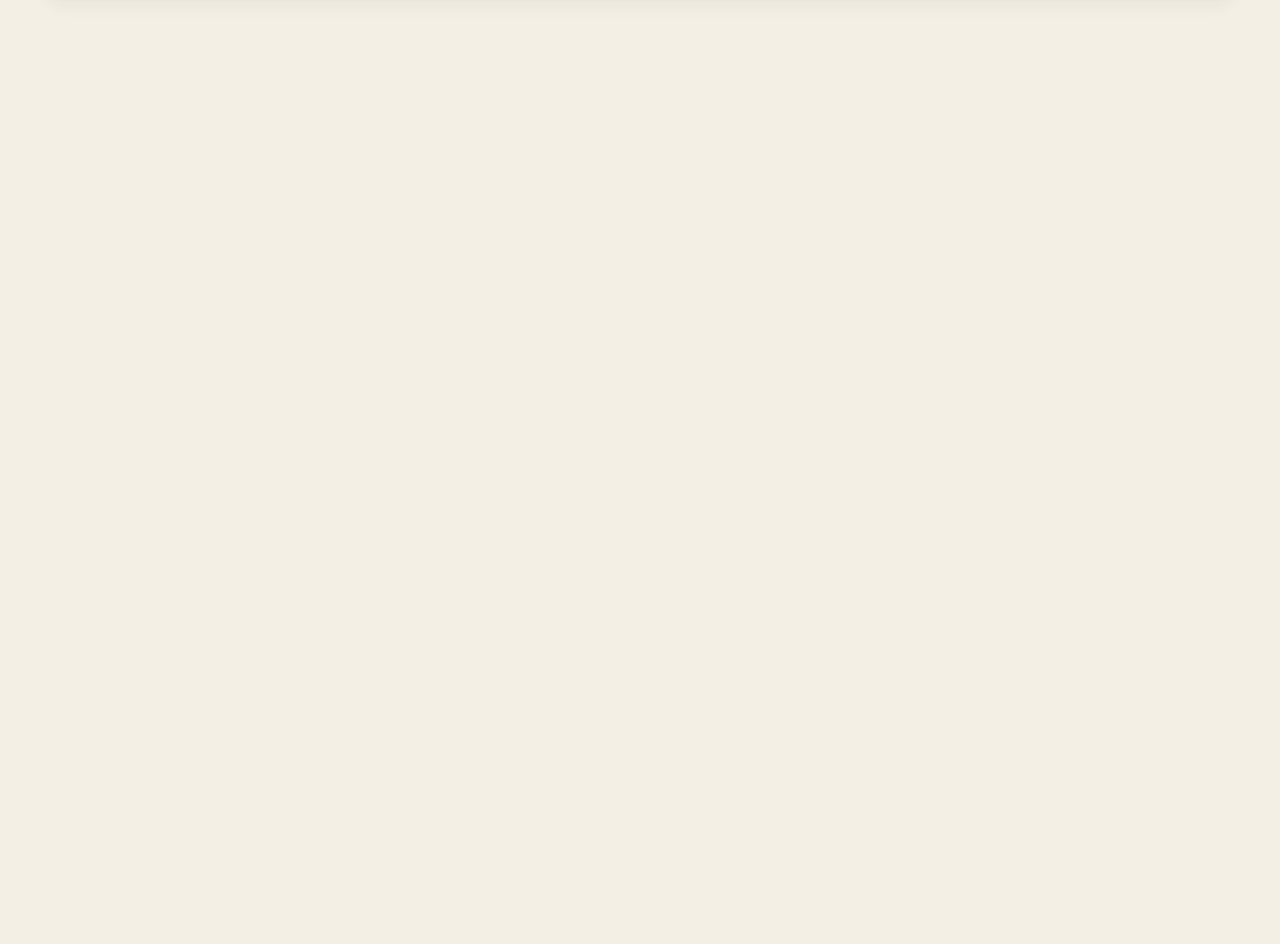
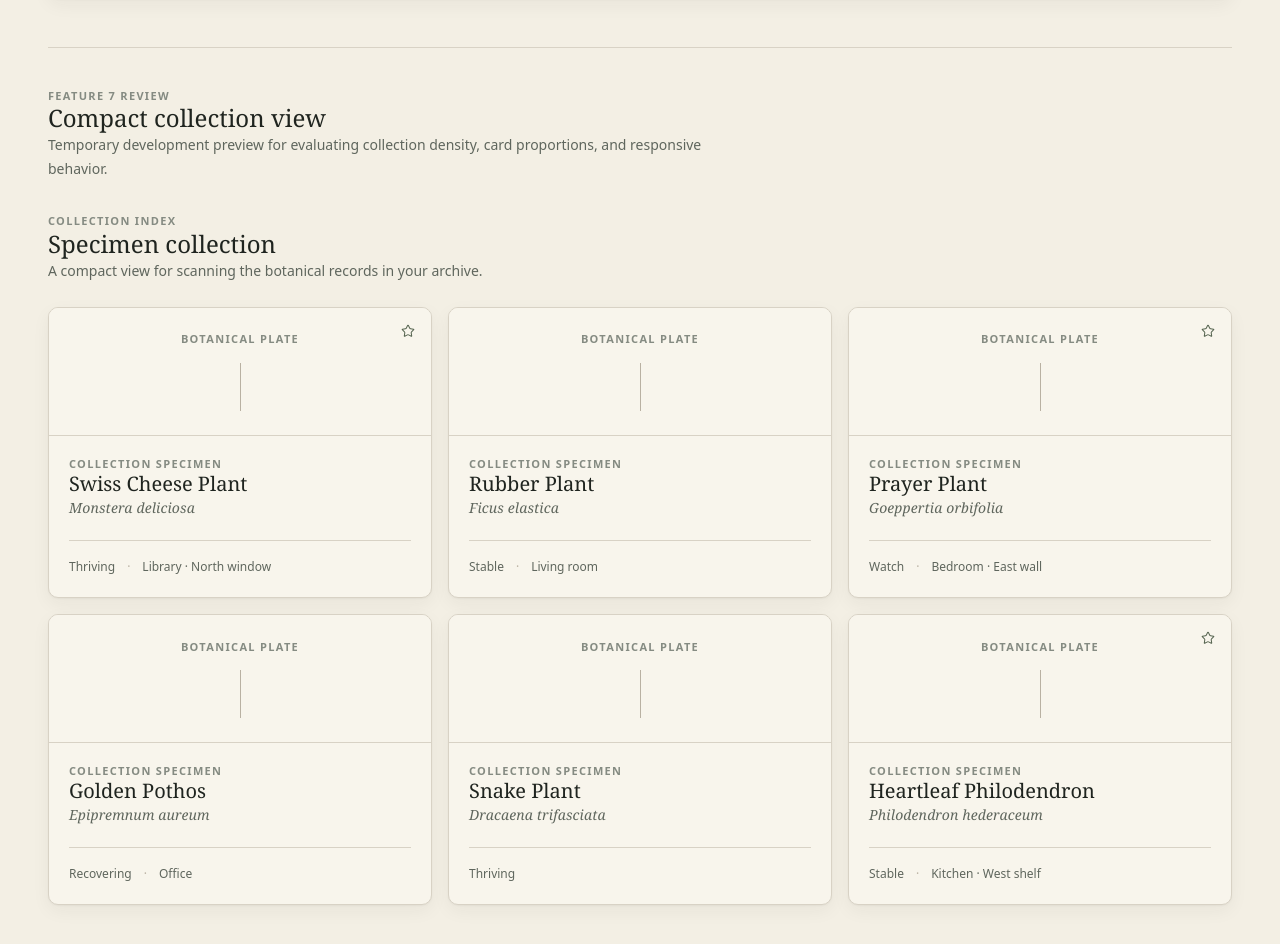
Before and after one commit to nmheinrich/verdarium, a React (Vite) app: page / in a window 1280 px wide. Shown: the part 464-1408 px from the top of the page. Before the commit the page ends 800 px from the top, so only its background shows below. Built offline with nearby package versions, Linux system fonts and the light colour scheme.

Commit message:
feat: add compact collection view

```diff
--- a/src/App.tsx
+++ b/src/App.tsx
@@ -1,5 +1,61 @@
+//  import { Plus } from "lucide-react";
+//  import { Dashboard } from "@/components/dashboard";
+//  import {
+//    AppNav,
+//    AppShell,
+//    PageHeader,
+//  } from "@/components/layout";
+//  import { Button } from "@/components/ui";
+//  import { loadCollection } from "@/storage";
+//  const navigationItems = [
+//    { label: "Collection", value: "collection" },
+//    { label: "Reminders", value: "reminders" },
+//    { label: "Settings", value: "settings" },
+//  ];
+//  export default function App() {
+//    const collectionResult = loadCollection();
+//    const specimens = collectionResult.success
+//      ? collectionResult.data
+//      : [];
+//    const loadError = collectionResult.success
+//      ? null
+//      : collectionResult.error;
+//    return (
+//      <AppShell
+//        navigation={
+//          <AppNav
+//            items={navigationItems}
+//            activeItem="collection"
+//          />
+//        }
+//        actions={
+//          <Button
+//            size="compact"
+//            leadingIcon={<Plus size={16} />}
+//          >
+//            Add specimen
+//          </Button>
+//        }
+//      >
+//        <PageHeader
+//          eyebrow="Personal Herbarium"
+//          title="Collection"
+//          description="A quiet archive for documenting, studying, and caring for your botanical specimens."
+//        />
+//        <Dashboard
+//          specimens={specimens}
+//          loadError={loadError}
+//        />
+//      </AppShell>
+//    );
+//   }
+
 import { Plus } from "lucide-react";
- import { Dashboard } from "@/components/dashboard";
+
+import {
+  CompactCollectionView,
+  Dashboard,
+} from "@/components/dashboard";
 import {
   AppNav,
   AppShell,
@@ -7,19 +63,142 @@
 } from "@/components/layout";
 import { Button } from "@/components/ui";
 import { loadCollection } from "@/storage";
+import type { Specimen } from "@/types";
+
 const navigationItems = [
   { label: "Collection", value: "collection" },
   { label: "Reminders", value: "reminders" },
   { label: "Settings", value: "settings" },
 ];
+
+const compactViewPreviewSpecimens: Specimen[] = [
+  {
+    id: "feature-7-preview-monstera",
+    commonName: "Swiss Cheese Plant",
+    scientificName: "Monstera deliciosa",
+    classification: {
+      family: "Araceae",
+      genus: "Monstera",
+      species: "deliciosa",
+    },
+    location: {
+      room: "Library",
+      position: "North window",
+    },
+    healthStatus: "thriving",
+    lightPreference: "bright-indirect",
+    tags: [],
+    isFavorite: true,
+    createdAt: "2026-08-27T12:00:00.000Z",
+    updatedAt: "2026-08-27T12:00:00.000Z",
+  },
+  {
+    id: "feature-7-preview-ficus",
+    commonName: "Rubber Plant",
+    scientificName: "Ficus elastica",
+    classification: {
+      family: "Moraceae",
+      genus: "Ficus",
+      species: "elastica",
+    },
+    location: {
+      room: "Living room",
+    },
+    healthStatus: "stable",
+    lightPreference: "bright-indirect",
+    tags: [],
+    isFavorite: false,
+    createdAt: "2026-08-27T12:00:00.000Z",
+    updatedAt: "2026-08-27T12:00:00.000Z",
+  },
+  {
+    id: "feature-7-preview-calathea",
+    commonName: "Prayer Plant",
+    scientificName: "Goeppertia orbifolia",
+    classification: {
+      family: "Marantaceae",
+      genus: "Goeppertia",
+      species: "orbifolia",
+    },
+    location: {
+      room: "Bedroom",
+      position: "East wall",
+    },
+    healthStatus: "watch",
+    lightPreference: "medium",
+    tags: [],
+    isFavorite: true,
+    createdAt: "2026-08-27T12:00:00.000Z",
+    updatedAt: "2026-08-27T12:00:00.000Z",
+  },
+  {
+    id: "feature-7-preview-pothos",
+    commonName: "Golden Pothos",
+    scientificName: "Epipremnum aureum",
+    classification: {
+      family: "Araceae",
+      genus: "Epipremnum",
+      species: "aureum",
+    },
+    location: {
+      room: "Office",
+    },
+    healthStatus: "recovering",
+    lightPreference: "medium",
+    tags: [],
+    isFavorite: false,
+    createdAt: "2026-08-27T12:00:00.000Z",
+    updatedAt: "2026-08-27T12:00:00.000Z",
+  },
+  {
+    id: "feature-7-preview-sansevieria",
+    commonName: "Snake Plant",
+    scientificName: "Dracaena trifasciata",
+    classification: {
+      family: "Asparagaceae",
+      genus: "Dracaena",
+      species: "trifasciata",
+    },
+    healthStatus: "thriving",
+    lightPreference: "low",
+    tags: [],
+    isFavorite: false,
+    createdAt: "2026-08-27T12:00:00.000Z",
+    updatedAt: "2026-08-27T12:00:00.000Z",
+  },
+  {
+    id: "feature-7-preview-philodendron",
+    commonName: "Heartleaf Philodendron",
+    scientificName: "Philodendron hederaceum",
+    classification: {
+      family: "Araceae",
+      genus: "Philodendron",
+      species: "hederaceum",
+    },
+    location: {
+      room: "Kitchen",
+      position: "West shelf",
+    },
+    healthStatus: "stable",
+    lightPreference: "bright-indirect",
+    tags: [],
+    isFavorite: true,
+    createdAt: "2026-08-27T12:00:00.000Z",
+    updatedAt: "2026-08-27T12:00:00.000Z",
+  },
+];
+
 export default function App() {
   const collectionResult = loadCollection();
+
   const specimens = collectionResult.success
     ? collectionResult.data
     : [];
+
   const loadError = collectionResult.success
     ? null
     : collectionResult.error;
+
   return (
     <AppShell
       navigation={
@@ -42,10 +221,34 @@
         title="Collection"
         description="A quiet archive for documenting, studying, and caring for your botanical specimens."
       />
+
       <Dashboard
         specimens={specimens}
         loadError={loadError}
       />
+
+      <section
+        aria-labelledby="compact-view-preview-heading"
+        className="mt-12 border-t border-[var(--color-border)] pt-10"
+      >
+        <div className="mb-8">
+          <p className="metadata-label">Feature 7 review</p>
+
+          <h2
+            id="compact-view-preview-heading"
+            className="mt-2 font-serif text-2xl leading-tight text-[var(--color-text-primary)]"
+          >
+            Compact collection view
+          </h2>
+
+          <p className="mt-3 max-w-2xl text-sm leading-6 text-[var(--color-text-secondary)]">
+            Temporary development preview for evaluating collection density,
+            card proportions, and responsive behavior.
+          </p>
+        </div>
+
+        <CompactCollectionView specimens={compactViewPreviewSpecimens} />
+      </section>
     </AppShell>
   );
 }
--- /dev/null
+++ b/src/components/cards/CompactSpecimenCard.tsx
@@ -0,0 +1,104 @@
+import { Star } from "lucide-react";
+
+import type { Specimen } from "@/types";
+
+import { Surface } from "@/components/ui";
+
+interface CompactSpecimenCardProps {
+  specimen: Specimen;
+}
+
+function formatHealthStatus(
+  healthStatus: Specimen["healthStatus"],
+): string {
+  return healthStatus.charAt(0).toUpperCase() + healthStatus.slice(1);
+}
+
+function formatLocation(specimen: Specimen): string | null {
+  const locationParts = [
+    specimen.location?.room,
+    specimen.location?.position,
+  ].filter(Boolean);
+
+  return locationParts.length > 0
+    ? locationParts.join(" · ")
+    : null;
+}
+
+export function CompactSpecimenCard({
+  specimen,
+}: CompactSpecimenCardProps) {
+  const location = formatLocation(specimen);
+
+  return (
+    <article
+      aria-labelledby={`compact-specimen-${specimen.id}-name`}
+      className="h-full"
+    >
+      <Surface className="flex h-full flex-col overflow-hidden">
+        <div className="relative flex min-h-32 items-center justify-center border-b border-[var(--color-border)] bg-[var(--color-surface)] px-6 py-5">
+          <div className="flex flex-col items-center text-center">
+            <p className="metadata-label">Botanical plate</p>
+
+            <div
+              aria-hidden="true"
+              className="mt-4 h-12 w-px bg-[var(--color-border-strong)]"
+            />
+          </div>
+
+          {specimen.isFavorite ? (
+            <div className="absolute right-4 top-4 text-[var(--color-botanical)]">
+              <Star
+                aria-hidden="true"
+                size={14}
+                strokeWidth={1.75}
+              />
+
+              <span className="visually-hidden">
+                Favorite specimen
+              </span>
+            </div>
+          ) : null}
+        </div>
+
+        <div className="flex flex-1 flex-col p-5">
+          <div>
+            <p className="metadata-label">
+              Collection specimen
+            </p>
+
+            <h2
+              id={`compact-specimen-${specimen.id}-name`}
+              className="mt-2 font-serif text-xl leading-tight text-[var(--color-text-primary)]"
+            >
+              {specimen.commonName}
+            </h2>
+
+            <p className="scientific-name mt-1 text-sm leading-6 text-[var(--color-text-secondary)]">
+              {specimen.scientificName}
+            </p>
+          </div>
+
+          <div className="mt-5 border-t border-[var(--color-border)] pt-4">
+            <div className="flex flex-wrap items-center gap-x-3 gap-y-1 text-xs leading-5 text-[var(--color-text-secondary)]">
+              <span>{formatHealthStatus(specimen.healthStatus)}</span>
+
+              {location ? (
+                <>
+                  <span
+                    aria-hidden="true"
+                    className="text-[var(--color-border-strong)]"
+                  >
+                    ·
+                  </span>
+
+                  <span>{location}</span>
+                </>
+              ) : null}
+            </div>
+          </div>
+        </div>
+      </Surface>
+    </article>
+  );
+}
--- a/src/components/cards/index.ts
+++ b/src/components/cards/index.ts
@@ -1 +1,2 @@
 export { BotanicalSpecimenCard } from "./BotanicalSpecimenCard";
+export { CompactSpecimenCard } from "./CompactSpecimenCard";
--- /dev/null
+++ b/src/components/dashboard/CompactCollectionView.tsx
@@ -0,0 +1,42 @@
+import type { Specimen } from "@/types";
+
+import { CompactSpecimenCard } from "@/components/cards";
+
+interface CompactCollectionViewProps {
+  specimens: Specimen[];
+}
+
+export function CompactCollectionView({
+  specimens,
+}: CompactCollectionViewProps) {
+  if (specimens.length === 0) {
+    return null;
+  }
+
+  return (
+    <section aria-labelledby="compact-collection-heading">
+      <div className="mb-6">
+        <p className="metadata-label">Collection index</p>
+
+        <h2
+          id="compact-collection-heading"
+          className="mt-2 font-serif text-2xl leading-tight text-[var(--color-text-primary)]"
+        >
+          Specimen collection
+        </h2>
+
+        <p className="mt-3 max-w-2xl text-sm leading-6 text-[var(--color-text-secondary)]">
+          A compact view for scanning the botanical records in your archive.
+        </p>
+      </div>
+
+      <ul className="grid gap-4 sm:grid-cols-2 lg:grid-cols-3 2xl:grid-cols-4">
+        {specimens.map((specimen) => (
+          <li key={specimen.id} className="min-w-0">
+            <CompactSpecimenCard specimen={specimen} />
+          </li>
+        ))}
+      </ul>
+    </section>
+  );
+}
--- a/src/components/dashboard/index.ts
+++ b/src/components/dashboard/index.ts
@@ -1,3 +1,4 @@
 export { CollectionSummary } from "./CollectionSummary";
+export { CompactCollectionView } from "./CompactCollectionView";
 export { Dashboard } from "./Dashboard";
 export { RecentSpecimens } from "./RecentSpecimens";
```
Lines whose indentation alone changed are shown as unchanged.
